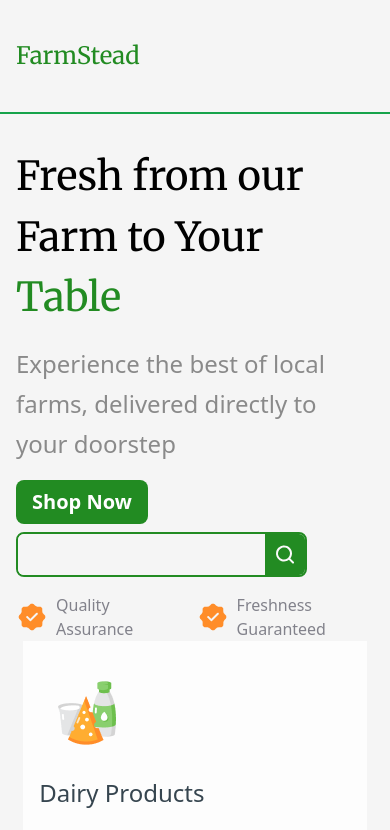
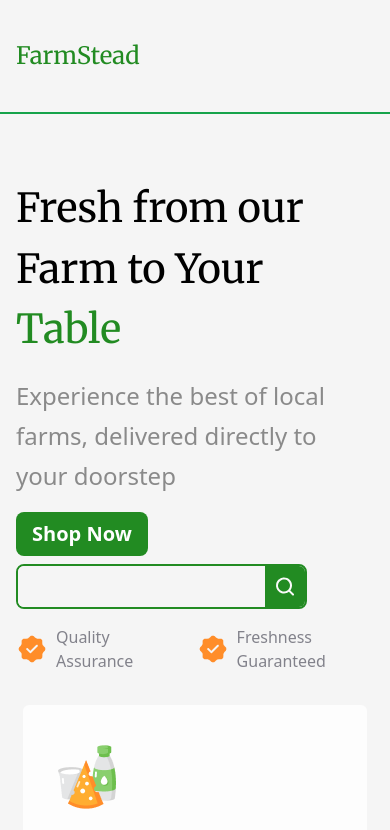
Before and after one commit to kelzzzcodes/FarmSteadvite, a React (Vite) app: page / in a window 390 px wide. Shown: the top 830 px of the page. Built offline with nearby package versions, Linux system fonts and the light colour scheme.

Commit message:
Hero tailwindcss responsiveness  🐛 fixed

```diff
--- a/src/components/ui/BottomHero.tsx
+++ b/src/components/ui/BottomHero.tsx
@@ -3,7 +3,7 @@ import HeroCard from './HeroCard'
 
 const BottomHero = () => {
   return (
-        <section className=" h-auto bg-white bg-opacity-80 p-4 flex items-center sm:justify-center flex-wrap gap-4 max-w-[96%] mx-auto ">
+        <section className=" h-auto bg-white bg-opacity-80 rounded-md p-4 flex items-center sm:justify-center flex-wrap gap-4 max-w-[96%] mx-auto ">
       {/* <div className='flex flex-wrap bg-transparent mx-auto items-center justify-center '>
           {HomeCardData.map((item, index) => (
           <HeroCard
--- a/src/components/ui/UpperHero.tsx
+++ b/src/components/ui/UpperHero.tsx
@@ -5,7 +5,7 @@ import Search from '../../assets/Search.svg'
 const UpperHero = () => {
   return (
     <section className="flex mt-8">
-      <div className="flex flex-col gap-4 flex-1 sm:text-center sm:items-center xl:items-start xl:text-left">
+      <div className="flex flex-col gap-4 flex-1 sm:text-center sm:items-center xl:items-start xl:text-left justify-center pt-8 mb-8">
         <h2 className="text-[40px] leading-[60.56px] xl:text-[80px] xl:leading-[100.56px] font-Merriweather">
           Fresh from our <br/> Farm to Your{' '}
           <span className="text-[#228B22]">Table</span>
```
